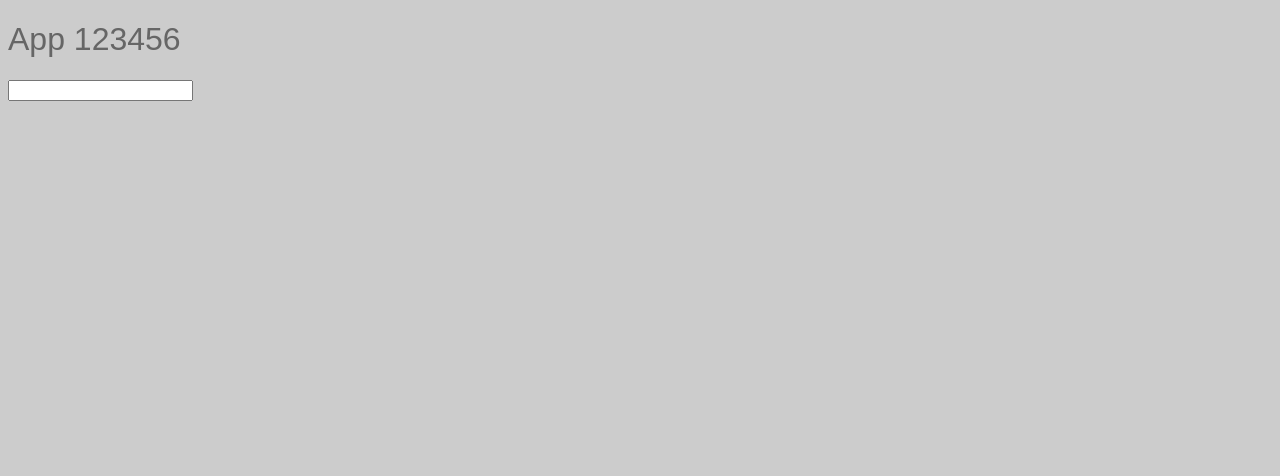
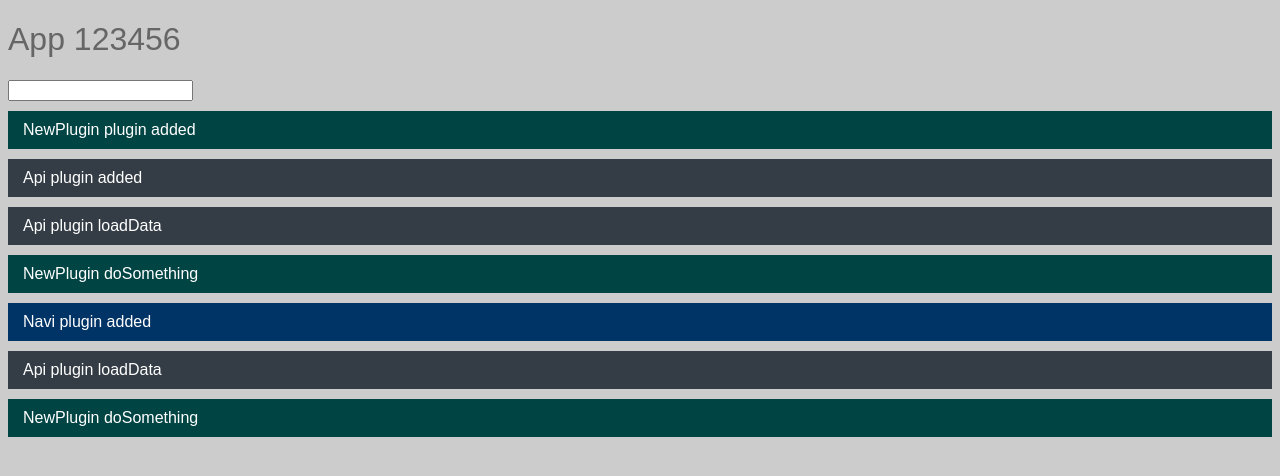
Before and after one commit to tafkanator/proto_seed, a website built with webpack: page app/index.html in a window 1280 px wide. Built offline with nearby package versions, Linux system fonts and the light colour scheme.

Commit message:
made simple test structure and new way of writing plugin

```diff
--- a/app/gfx/style/main.scss
+++ b/app/gfx/style/main.scss
@@ -7,3 +7,22 @@ body {
 		font-weight: normal;
 	}
 }
+
+.api-plugin,
+.navi-plugin,
+.new-plugin-plugin{
+	padding: 10px 15px;
+	margin: 10px 0;
+	color: #fff;
+}
+.api-plugin {
+	background: #343d46;
+}
+
+.navi-plugin {
+	background: #003366;
+}
+
+.new-plugin-plugin {
+	background: #004444;
+}
--- a/app/main.js
+++ b/app/main.js
@@ -6,10 +6,11 @@ var Api = require('./plugins/Api');
 // require plugins
 
 window.app = {
-	navi: new Navi(),
-	api: new Api()
+	navi: 			new Navi(),
+	api: 			new Api()
 };
 
 
 app.api.init();
+app.api.loadData();
 app.navi.init();
--- a/app/plugins/Api.js
+++ b/app/plugins/Api.js
@@ -1,14 +1,32 @@
+var newPlugin = require('./NewPlugin');
+
 var Api = function () {
 	console.log('initializing navi');
 };
 
 Api.prototype.init = function () {
+	var e = document.createElement('div');
+
+	e.innerHTML = 'Api plugin added';
+	document.body.appendChild(e);
+	e.classList.add('api-plugin');
+
 	console.log('api init done');
 };
 
 // a normal method added to the prototype
 Api.prototype.loadData = function () {
+	var e = document.createElement('div');
+
+	e.innerHTML = 'Api plugin loadData';
+	document.body.appendChild(e);
+	e.classList.add('api-plugin');
+
+	newPlugin.doSomething();
+
 	console.log('api data loaded');
+
+
 };
 
 module.exports = Api;
--- a/app/plugins/Navi.js
+++ b/app/plugins/Navi.js
@@ -6,6 +6,12 @@ var Navi = function () {
 
 Navi.prototype.init = function () {
 	console.log('navi init start');
+	var e = document.createElement('div');
+
+	e.innerHTML = 'Navi plugin added';
+	document.body.appendChild(e);
+	e.classList.add('navi-plugin');
+
 	app.api.loadData();
 	console.log('navi init done');
 };
--- /dev/null
+++ b/app/plugins/NewPlugin.js
@@ -0,0 +1,20 @@
+var NewPlugin = function () {
+	var e = document.createElement('div');
+
+	e.innerHTML = 'NewPlugin plugin added';
+	document.body.appendChild(e);
+	e.classList.add('new-plugin-plugin');
+
+	console.log('new plugin init done');
+};
+
+// a normal method added to the prototype
+NewPlugin.prototype.doSomething = function () {
+	var e = document.createElement('div');
+
+	e.innerHTML = 'NewPlugin doSomething';
+	document.body.appendChild(e);
+	e.classList.add('new-plugin-plugin');
+};
+
+module.exports = new NewPlugin();
```
